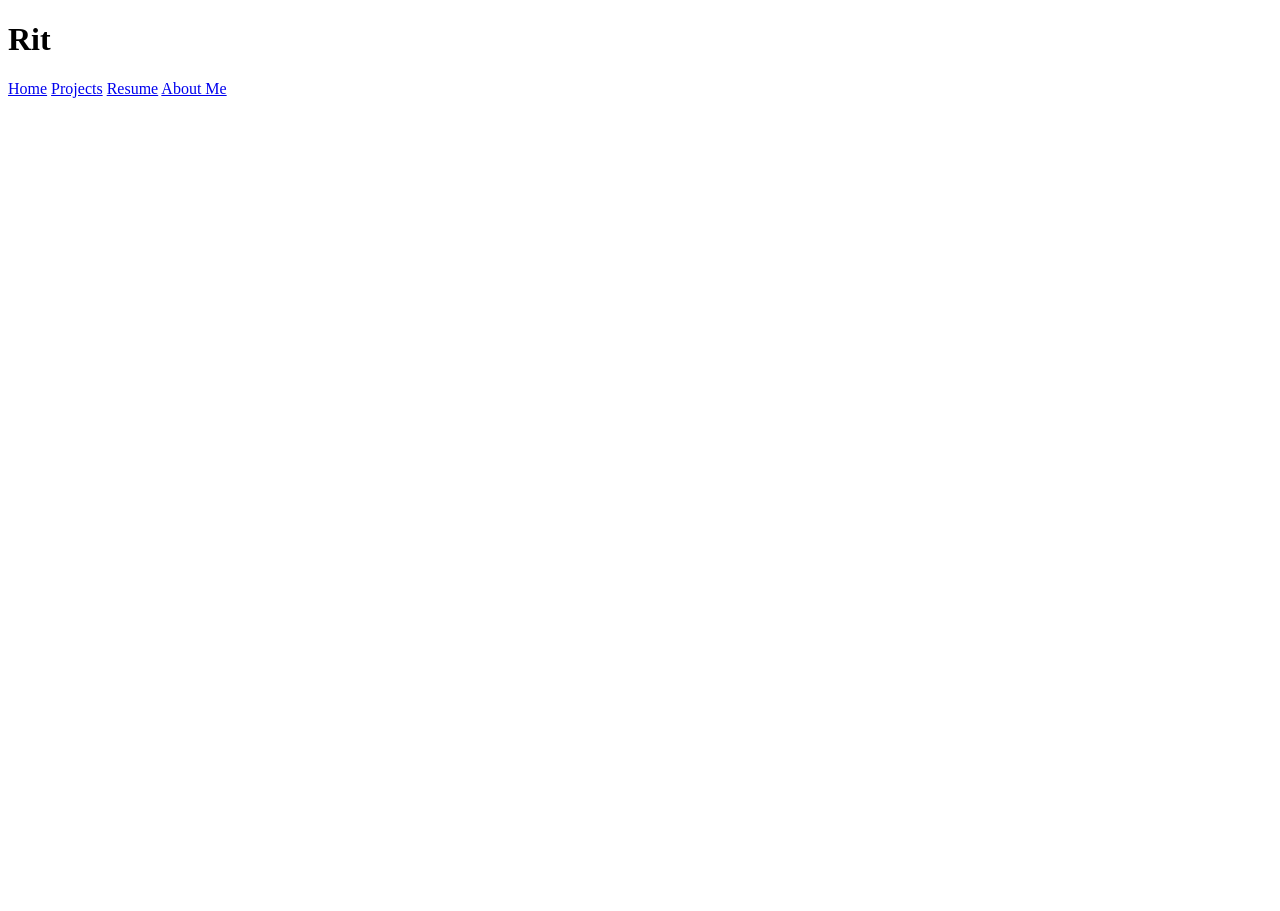
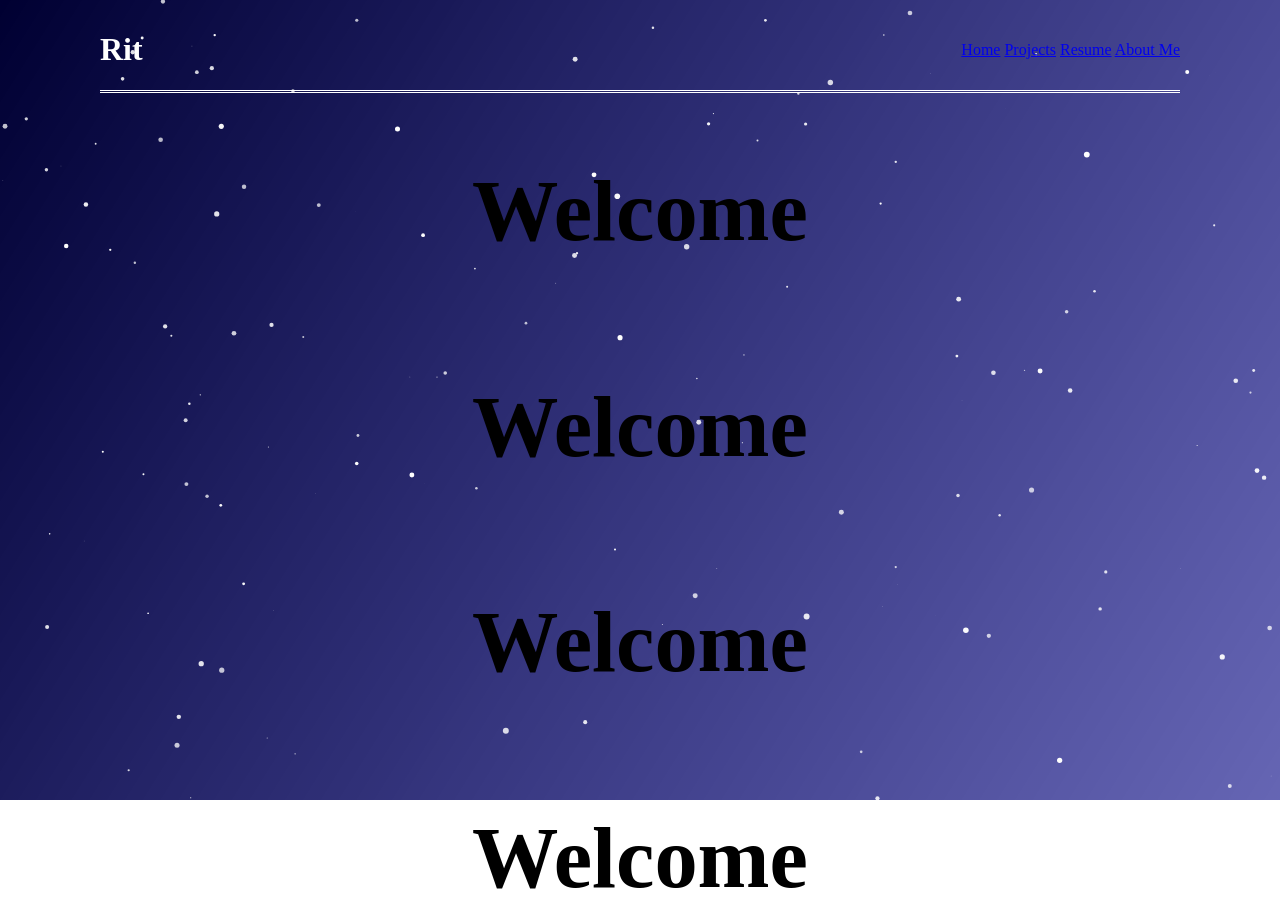
Before and after one commit to TheRealRit/personalSite, a plain HTML site: page index.html in a window 1280 px wide. Shown: the top 911 px of the page. Before the commit the page ends 800 px from the top, so only its background shows below. Drawn offline with Linux system fonts and the light colour scheme; animation ran at ten frames a second.

Commit message:
made for loop for gradient smoothing

```diff
--- /dev/null
+++ b/STATIC/stars.js
@@ -0,0 +1,189 @@
+  // Get the canvas element and set its size
+  var canvas = document.getElementById('myCanvas');
+  var ctx = canvas.getContext('2d');
+
+  // Variables for gradient movement
+  var gradientStart = 0;
+  var gradientSpeed = 0.1; // Speed of gradient animation
+
+  // Variables for the stars
+    var stars = [];
+    var numStars = 150;  // Number of stars to be drawn
+    var maxStarSize = 3; // Maximum size of the stars
+
+  // Function to create a star with random properties
+    function createStar() {
+      var x = Math.random() * canvas.width;
+      var y = Math.random() * canvas.height;
+      var size = Math.random() * maxStarSize;
+      var alpha = Math.random() * 0.5 + 0.5; // Random opacity for twinkling effect
+    return { x, y, size, alpha };
+    }
+
+    // Function to initialize the stars
+  function initializeStars() {
+      stars = [];
+      for (var i = 0; i < numStars; i++) {
+          stars.push(createStar());
+      }
+  }
+
+
+  // Set the canvas to the full size of the window
+  function resizeCanvas() {
+      canvas.width = document.documentElement.clientWidth;
+      canvas.height = window.innerHeight;
+      initializeStars();
+  }
+
+// Call resizeCanvas on window resize and on page load
+window.addEventListener('resize', resizeCanvas);
+resizeCanvas();
+  // Function to animate the gradient by adjusting its position
+  function animateGradient() {
+    // Clear the canvas
+    ctx.clearRect(0, 0, canvas.width, canvas.height);
+
+    // Create a linear gradient that moves from left to right
+    var gradient = ctx.createLinearGradient(gradientStart, 0, canvas.width + gradientStart, canvas.height);
+
+
+    var lines = 200;
+    const gap = 1/lines;
+    const gapColor = 0.4/lines;
+    const gap2 = 80/lines;
+    for(let i = 0; i < lines; i++) {
+        var string = 'rgba(0, 0, ' + (50 + (i*gap2)) + ', ' + (1 - (i * gapColor)) + ')';
+        gradient.addColorStop((i*gap), string);
+    }
+
+
+
+    /*
+    // Define color stops for the gradient
+    gradient.addColorStop(0, 'rgba(0, 0, 50, 1)');           // Dark blue (start)
+    gradient.addColorStop(0.0125, 'rgba(0, 0, 50, 0.9985)'); // Extremely subtle shift
+    gradient.addColorStop(0.025, 'rgba(0, 0, 51, 0.997)');   // Subtle lightening
+    gradient.addColorStop(0.0375, 'rgba(0, 0, 52, 0.995)');  // Very soft change
+    gradient.addColorStop(0.05, 'rgba(0, 0, 52, 0.99)');     // Very subtle lightening
+    gradient.addColorStop(0.0625, 'rgba(0, 0, 53, 0.985)');  // Very soft shift
+    gradient.addColorStop(0.075, 'rgba(0, 0, 54, 0.98)');    // Almost imperceptible
+    gradient.addColorStop(0.0875, 'rgba(0, 0, 55, 0.975)');  // Very gradual change
+    gradient.addColorStop(0.1, 'rgba(0, 0, 55, 0.97)');      // Subtle lighter blue
+    gradient.addColorStop(0.1125, 'rgba(0, 0, 56, 0.965)');  // Slightly lighter
+    gradient.addColorStop(0.125, 'rgba(0, 0, 57, 0.96)');    // Very subtle shift
+    gradient.addColorStop(0.1375, 'rgba(0, 0, 58, 0.955)');  // Almost unnoticeable lightening
+    gradient.addColorStop(0.15, 'rgba(0, 0, 58, 0.95)');     // Slightly lighter
+    gradient.addColorStop(0.1625, 'rgba(0, 0, 59, 0.945)');  // Soft change
+    gradient.addColorStop(0.175, 'rgba(0, 0, 60, 0.94)');    // Soft transition
+    gradient.addColorStop(0.1875, 'rgba(0, 0, 61, 0.935)');  // Slight fade
+    gradient.addColorStop(0.2, 'rgba(0, 0, 62, 0.93)');      // Subtle shift
+    gradient.addColorStop(0.2125, 'rgba(0, 0, 63, 0.925)');  // Lightening begins
+    gradient.addColorStop(0.225, 'rgba(0, 0, 64, 0.92)');    // Very soft transition
+    gradient.addColorStop(0.2375, 'rgba(0, 0, 65, 0.915)');  // Softening the blue
+    gradient.addColorStop(0.25, 'rgba(0, 0, 66, 0.91)');     // More noticeable lightening
+    gradient.addColorStop(0.2625, 'rgba(0, 0, 67, 0.905)');  // Almost pastel
+    gradient.addColorStop(0.275, 'rgba(0, 0, 68, 0.9)');     // Lightening continues
+    gradient.addColorStop(0.2875, 'rgba(0, 0, 69, 0.895)');  // Soft fade into lighter
+    gradient.addColorStop(0.3, 'rgba(0, 0, 70, 0.89)');      // Fading into lighter blue
+    gradient.addColorStop(0.3125, 'rgba(0, 0, 71, 0.885)');  // Soft mid-tone blue
+    gradient.addColorStop(0.325, 'rgba(0, 0, 72, 0.88)');    // Still subtle
+    gradient.addColorStop(0.3375, 'rgba(0, 0, 73, 0.875)');  // Subtle shift in opacity
+    gradient.addColorStop(0.35, 'rgba(0, 0, 74, 0.87)');     // Mid-light blue
+    gradient.addColorStop(0.3625, 'rgba(0, 0, 75, 0.865)');  // Softening transition
+    gradient.addColorStop(0.375, 'rgba(0, 0, 76, 0.86)');    // Subtle lightness
+    gradient.addColorStop(0.3875, 'rgba(0, 0, 77, 0.855)');  // Fading into light blue
+    gradient.addColorStop(0.4, 'rgba(0, 0, 78, 0.85)');      // More light blue
+    gradient.addColorStop(0.4125, 'rgba(0, 0, 79, 0.845)');  // Almost pastel
+    gradient.addColorStop(0.425, 'rgba(0, 0, 80, 0.84)');    // Lightening further
+    gradient.addColorStop(0.4375, 'rgba(0, 0, 81, 0.835)');  // Subtle shift
+    gradient.addColorStop(0.45, 'rgba(0, 0, 82, 0.83)');     // Fading more
+    gradient.addColorStop(0.4625, 'rgba(0, 0, 83, 0.825)');  // More gradual lightening
+    gradient.addColorStop(0.475, 'rgba(0, 0, 84, 0.82)');    // Nearly pastel blue
+    gradient.addColorStop(0.4875, 'rgba(0, 0, 85, 0.815)');  // Very soft blue
+    gradient.addColorStop(0.5, 'rgba(0, 0, 86, 0.81)');      // Light blue
+    gradient.addColorStop(0.5125, 'rgba(0, 0, 87, 0.805)');  // Gradual transition
+    gradient.addColorStop(0.525, 'rgba(0, 0, 88, 0.8)');     // Midway point
+    gradient.addColorStop(0.5375, 'rgba(0, 0, 89, 0.795)');  // Slightly lighter
+    gradient.addColorStop(0.55, 'rgba(0, 0, 90, 0.79)');     // More light blue
+    gradient.addColorStop(0.5625, 'rgba(0, 0, 91, 0.785)');  // Soft fade
+    gradient.addColorStop(0.575, 'rgba(0, 0, 92, 0.78)');    // More gradual
+    gradient.addColorStop(0.5875, 'rgba(0, 0, 93, 0.775)');  // Very light blue
+    gradient.addColorStop(0.6, 'rgba(0, 0, 94, 0.77)');      // Almost pastel blue
+    gradient.addColorStop(0.6125, 'rgba(0, 0, 95, 0.765)');  // Very soft transition
+    gradient.addColorStop(0.625, 'rgba(0, 0, 96, 0.76)');    // Light pastel
+    gradient.addColorStop(0.6375, 'rgba(0, 0, 97, 0.755)');  // Near white blue
+    gradient.addColorStop(0.65, 'rgba(0, 0, 98, 0.75)');     // Near white
+    gradient.addColorStop(0.6625, 'rgba(0, 0, 99, 0.745)');  // Faint blue
+    gradient.addColorStop(0.675, 'rgba(0, 0, 100, 0.74)');   // Light blue
+    gradient.addColorStop(0.6875, 'rgba(0, 0, 101, 0.735)'); // Very soft blue
+    gradient.addColorStop(0.7, 'rgba(0, 0, 102, 0.73)');     // Soft pastel blue
+    gradient.addColorStop(0.7125, 'rgba(0, 0, 103, 0.725)'); // Nearly white
+    gradient.addColorStop(0.725, 'rgba(0, 0, 104, 0.72)');   // Very light blue
+    gradient.addColorStop(0.7375, 'rgba(0, 0, 105, 0.715)'); // Almost completely faded
+    gradient.addColorStop(0.75, 'rgba(0, 0, 106, 0.71)');    // Lightest blue
+    gradient.addColorStop(0.7625, 'rgba(0, 0, 107, 0.705)'); // Softest light blue
+    gradient.addColorStop(0.775, 'rgba(0, 0, 108, 0.7)');    // Soft light blue
+    gradient.addColorStop(0.7875, 'rgba(0, 0, 109, 0.695)'); // Faint blue
+    gradient.addColorStop(0.8, 'rgba(0, 0, 110, 0.69)');     // Almost pastel
+    gradient.addColorStop(0.8125, 'rgba(0, 0, 111, 0.685)'); // Very pale blue
+    gradient.addColorStop(0.825, 'rgba(0, 0, 112, 0.68)');   // Extremely light blue
+    gradient.addColorStop(0.8375, 'rgba(0, 0, 113, 0.675)'); // Faint blue
+    gradient.addColorStop(0.85, 'rgba(0, 0, 114, 0.67)');    // Almost white
+    gradient.addColorStop(0.8625, 'rgba(0, 0, 115, 0.665)'); // Nearly white
+    gradient.addColorStop(0.875, 'rgba(0, 0, 116, 0.66)');   // Very pale
+    gradient.addColorStop(0.8875, 'rgba(0, 0, 117, 0.655)'); // Super light blue
+    gradient.addColorStop(0.9, 'rgba(0, 0, 118, 0.65)');     // Lightest blue
+    gradient.addColorStop(0.9125, 'rgba(0, 0, 119, 0.645)'); // Faintest shift
+    gradient.addColorStop(0.925, 'rgba(0, 0, 120, 0.64)');   // Almost white
+    gradient.addColorStop(0.9375, 'rgba(0, 0, 121, 0.635)'); // Very light blue
+    gradient.addColorStop(0.95, 'rgba(0, 0, 122, 0.63)');    // Extremely light
+    gradient.addColorStop(0.9625, 'rgba(0, 0, 123, 0.625)'); // Soft blue
+    gradient.addColorStop(0.975, 'rgba(0, 0, 124, 0.62)');   // Near white
+    gradient.addColorStop(0.9875, 'rgba(0, 0, 125, 0.615)'); // Faintest light blue
+    gradient.addColorStop(1, 'rgba(0, 0, 130, 0.6)');        // Lightest blue (end)
+*/
+
+
+
+    // Apply the gradient as the fill style
+    ctx.fillStyle = gradient;
+
+    // Fill the canvas with the updated gradient
+    ctx.fillRect(0, 0, canvas.width, canvas.height);
+
+    drawStars();
+
+    // Update the starting point for the gradient animation
+    gradientStart += gradientSpeed;
+
+    // Reset the gradient position to loop the animation
+    if (gradientStart > canvas.width * 1) {
+      //gradientStart = 0;
+    }
+
+    // Request the next frame for smooth animation
+    requestAnimationFrame(animateGradient);
+  }
+
+  // Function to draw the stars on the canvas
+    function drawStars() {
+    ctx.fillStyle = 'white'; // Set the star color to white
+
+    // Loop through each star and draw it with a twinkling effect
+    stars.forEach(star => {
+        // Slight random change in opacity to mimic twinkling
+        star.alpha = Math.random() * 0.7 + 0.7;
+        ctx.globalAlpha = star.alpha;
+
+        // Draw each star as a small circle
+        ctx.beginPath();
+        ctx.arc(star.x, star.y, star.size, 0, Math.PI * 2);
+        ctx.fill();
+    });
+
+    ctx.globalAlpha = 1; // Reset the global alpha to 1 (fully opaque)
+    }
+
+  // Start the animation
+  animateGradient();
--- /dev/null
+++ b/STATIC/styles.css
@@ -0,0 +1,50 @@
+/* Remove default margin and padding from body and html */
+html, body {
+    margin: 0;
+    padding: 0;
+    border: 0; /* Ensure there's no border */
+    width: 100%;
+    height: 100%;
+}
+.content{
+    display: flex;
+    justify-content: center;
+    align-items: center;
+}
+.subContent{
+    min-width: 1080px;
+    max-width: 1080px;
+    justify-self: center;
+}
+
+.header{
+
+    position: sticky;
+    top: 0; /* This will make the navbar stick to the top of the viewport */
+    z-index: 1000; /* Ensure it's above other elements */
+    padding: 10px;
+    text-align: center;
+    color: white;
+}
+/* Style for header after scrolling */
+.header.scrolled {
+    background-color: black; /* Dark background when scrolled */
+}
+.subHeader {
+    display: flex;
+    align-items: center;
+    justify-content: space-between;
+    border-bottom: 3px double white;
+}
+
+#myCanvas {
+    position: absolute;
+    z-index: -1;
+    overflow: hidden;
+}
+.pageTitle{
+    display: flex;
+    justify-content: center;
+    color: black;
+    font-size: calc(1.5rem + 1.5vw)
+}
--- a/index.html
+++ b/index.html
@@ -3,21 +3,24 @@
 <meta charset="UTF-8">
 <title>Rit</title>
 <meta name="viewport" content="width=device-width,initial-scale=1">
-<link rel="stylesheet" href="">
+<link rel="stylesheet" href="STATIC/styles.css">
 <style>
 </style>
-<script src=""></script>
 <head>
 
 </head>
 <body>
+    <div>
         <!--Add header with following dives:
             Website name,
             Navbar
         -->
+        <canvas id="myCanvas" width="800" height="600"></canvas>
         <div class="header">
+            <div class="content">
                 <!--Main content segment with width control-->
-        <div class="subcontent">
+                <div class="subContent">
+                    <div class="subHeader">
                         <!-- Name of website -->
                         <div id="websiteName">
                             <h1>
@@ -33,20 +36,70 @@
                         </div>
                     </div>
                 </div>
+            </div>
+        </div>
+
         <!-- Class for background of subcontent-->
         <div class="content">
             <!--Main content segment with width control-->
-        <div class="subcontent">
+            <div class="subContent">
+                <div class="pageTitle">
+                    <h1>Welcome</h1>
+                </div>
+                <div class="pageTitle">
+                    <h1>Welcome</h1>
+                </div>
+                <div class="pageTitle">
+                    <h1>Welcome</h1>
+                </div>
+                <div class="pageTitle">
+                    <h1>Welcome</h1>
+                </div>
+                <div class="pageTitle">
+                    <h1>Welcome</h1>
+                </div>
+                <div class="pageTitle">
+                    <h1>Welcome</h1>
+                </div>
+                <div class="pageTitle">
+                    <h1>Welcome</h1>
+                </div>
 
-            </script>
+                <div class="pageTitle">
+                    <h1>Welcome</h1>
+                </div>
+                <div class="pageTitle">
+                    <h1>Welcome</h1>
+                </div>
+
             </div>
         </div>
         <!--Simple background for footer-->
         <div class="footer">
             <!--Main content segment with width control-->
-         <div class="subcontent">
+            <div class="subContent">
 
             </div>
         </div>
+
+    </div>
+
+
+
 </body>
+<script>
+    // Detect scroll event and change header background
+    window.addEventListener('scroll', function() {
+        const header = document.querySelector('.header');
+
+        if (window.scrollY > 0) {
+            // Add 'scrolled' class when the page is scrolled
+            header.classList.add('scrolled');
+        } else {
+            // Remove 'scrolled' class when the page is at the top
+            header.classList.remove('scrolled');
+        }
+    });
+</script>
+<script src="STATIC/stars.js"></script>
 </html>
```
Lines whose indentation alone changed are shown as unchanged.
